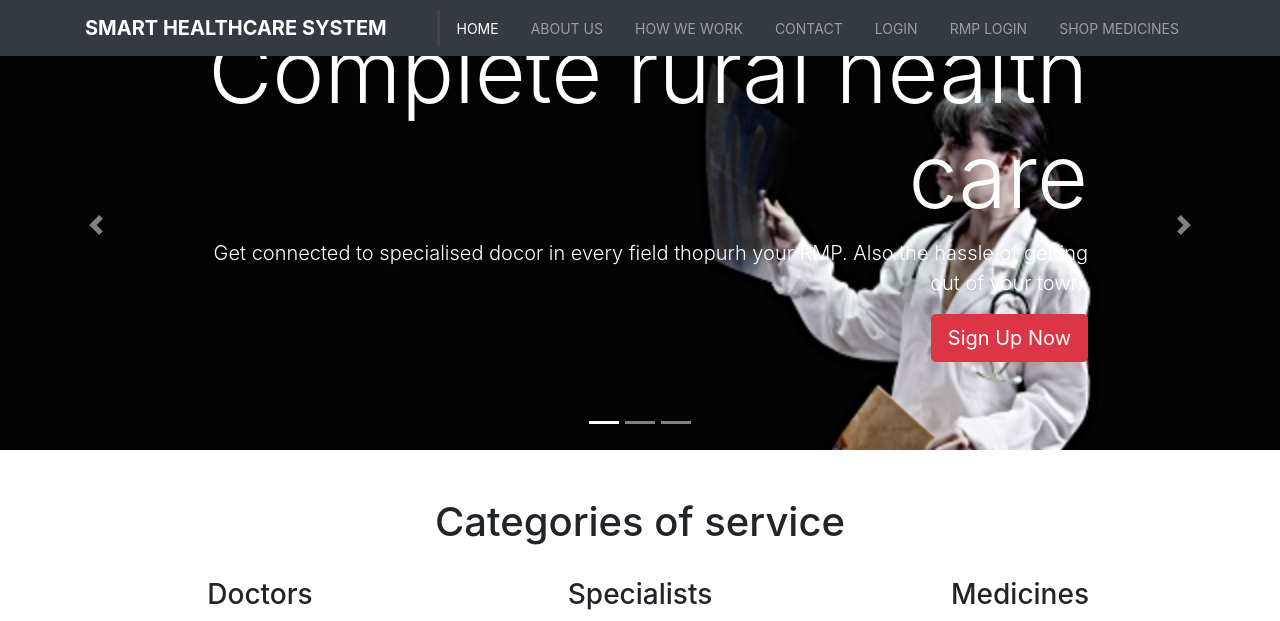
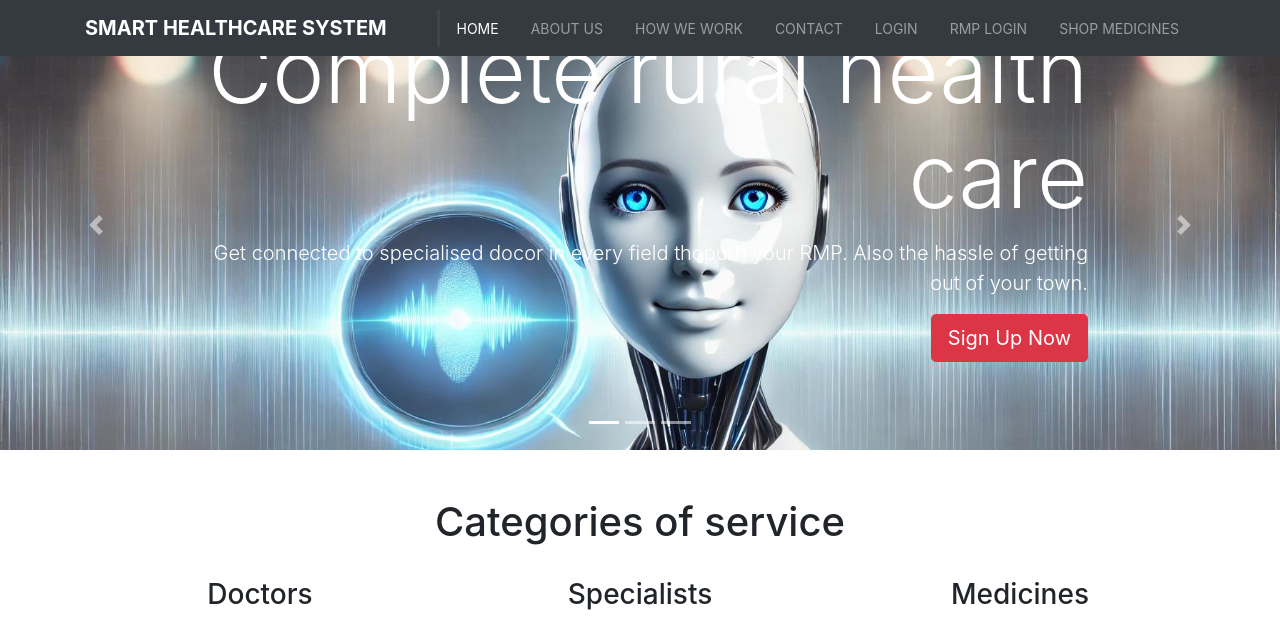
Before and after one commit to Dikshapatilll/EmoSync-Void-Walkers, a Django app: page / in a window 1280 px wide. Shown: the top 621 px of the page. Run offline with Django 3.2, Linux system fonts and the light colour scheme; some libraries are stand-ins or nearby versions.

Commit message:
New Image

```diff
--- a/static/css/main.css
+++ b/static/css/main.css
@@ -32,7 +32,7 @@ body {
 }
 
 .carousel-image-1 {
-  background: url('../img/image1-1.jpg');
+  background: url('../img/voicebot_header1.jpg');
   background-size: cover;
 }
 
```
Also changed, not shown: package-lock.json, static/img/voicebot_header1.jpg (added).
